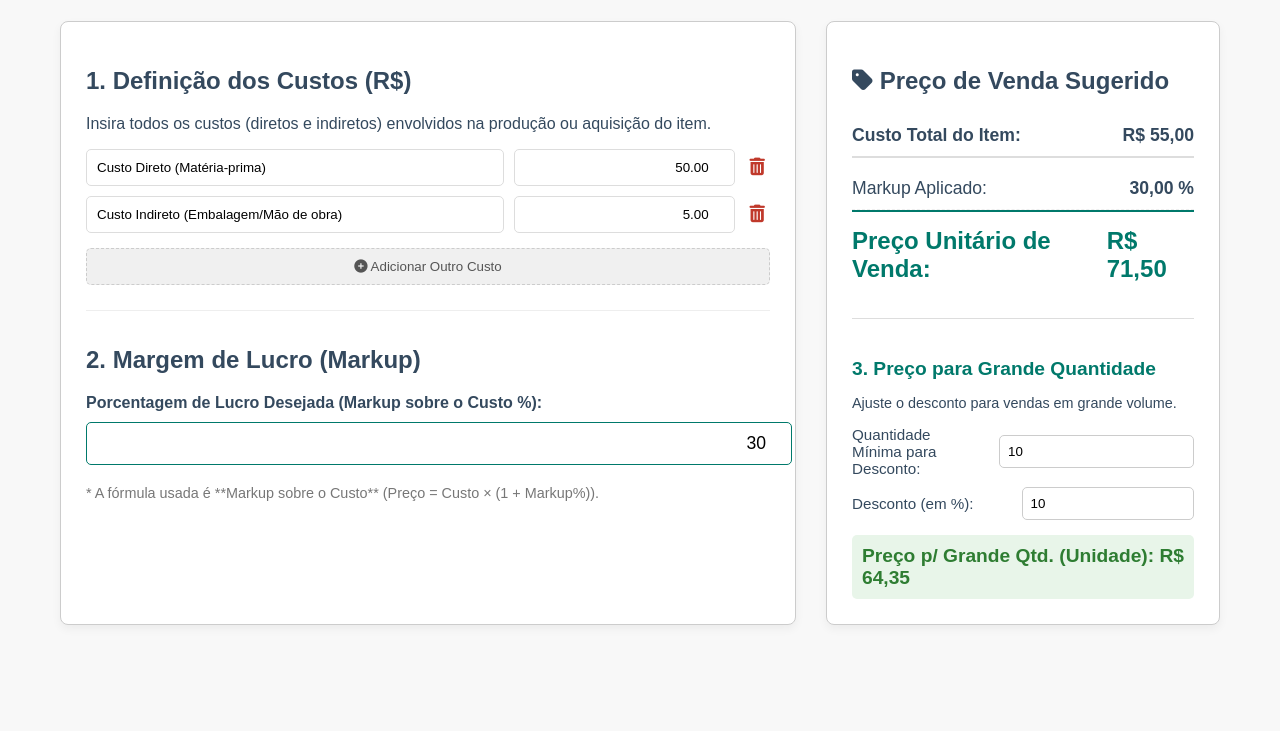
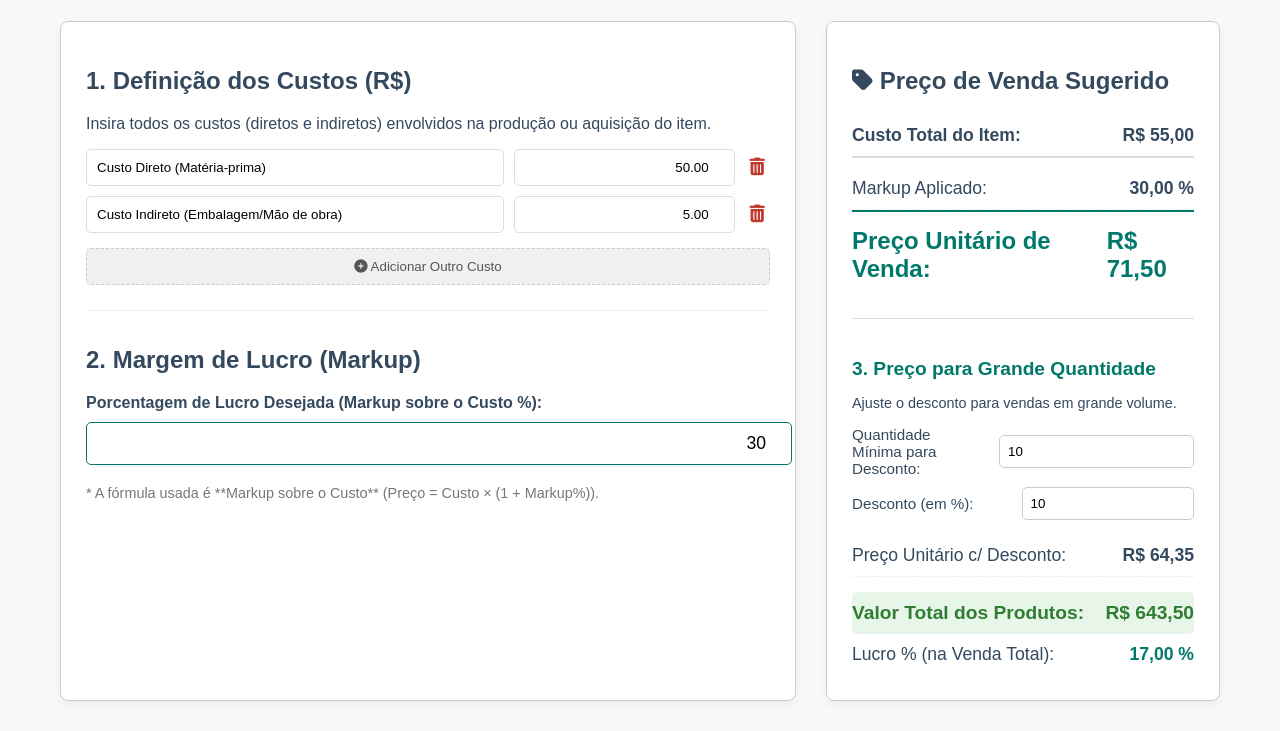
Before and after one commit to erik-bernardo/Plataforma-Educacional, a plain HTML site: page custo_venda.html in a window 1280 px wide. Shown: the part 179-910 px from the top of the page. Before the commit the page ends 834 px from the top, so only its background shows below. Drawn offline with Linux system fonts and the light colour scheme.

Commit message:
Update custo_venda.html

```diff
--- a/custo_venda.html
+++ b/custo_venda.html
@@ -273,14 +273,17 @@
             border-radius: 5px;
         }
 
-        .bulk-result {
+        /* Estilo para o resultado final da seção Bulk (Valor Total) */
+        .bulk-final-result {
             margin-top: 15px;
-            padding: 10px;
+            padding: 10px 0;
             background-color: #e8f5e9; /* Verde bem claro */
             border-radius: 5px;
             font-size: 1.2em;
             font-weight: bold;
             color: #2e7d32;
+            display: flex;
+            justify-content: space-between;
         }
     </style>
 </head>
@@ -352,19 +355,29 @@
 
                     <div class="bulk-input">
                         <label for="bulkQuantity">Quantidade Mínima para Desconto:</label>
-                        <input type="number" id="bulkQuantity" value="10" min="1" oninput="updateBulkPricing()">
+                        <input type="number" id="bulkQuantity" value="10" min="1" oninput="calculatePrice()">
                     </div>
 
                     <div class="bulk-input">
                         <label for="bulkDiscount">Desconto (em %):</label>
-                        <input type="number" id="bulkDiscount" value="10" min="0" max="100" step="0.5" oninput="updateBulkPricing()">
+                        <input type="number" id="bulkDiscount" value="10" min="0" max="100" step="0.5" oninput="calculatePrice()">
                     </div>
 
-                    <div class="bulk-result">
-                        <span>Preço p/ Grande Qtd. (Unidade):</span>
+                    <div class="result-line" style="margin-top: 15px;">
+                        <span>Preço Unitário c/ Desconto:</span>
                         <span id="bulkPrice" class="value">R$ 0,00</span>
                     </div>
-                </div>
+
+                    <div class="bulk-final-result">
+                        <span>Valor Total dos Produtos:</span>
+                        <span id="totalBulkValue" class="value">R$ 0,00</span>
+                    </div>
+
+                    <div class="result-line" style="border-bottom: none;">
+                        <span>Lucro % (na Venda Total):</span>
+                        <span id="bulkProfitPercent" class="value" style="color: var(--cor-financeira);">0,00 %</span>
+                    </div>
+                    </div>
 
             </div>
         </div>
@@ -373,7 +386,7 @@
 
     <script>
         document.addEventListener('DOMContentLoaded', () => {
-            // Adiciona um item de custo inicial ao carregar
+            // Adiciona itens de custo iniciais
             addCostItem('Custo Direto (Matéria-prima)', 50.00);
             addCostItem('Custo Indireto (Embalagem/Mão de obra)', 5.00);
             calculatePrice();
@@ -383,8 +396,6 @@
 
         /**
          * Adiciona um novo campo de custo à lista.
-         * @param {string} name - Nome padrão do custo.
-         * @param {number} value - Valor padrão do custo.
          */
         function addCostItem(name = 'Novo Custo', value = 0.00) {
             const itemDiv = document.createElement('div');
@@ -402,7 +413,6 @@
 
         /**
          * Remove um item de custo da lista.
-         * @param {HTMLElement} button - O botão de remoção clicado.
          */
         function removeCostItem(button) {
             button.closest('.cost-item').remove();
@@ -410,32 +420,48 @@
         }
 
         /**
-         * Atualiza o preço para grande quantidade com base no Preço Final.
-         */
-        function updateBulkPricing() {
-            const finalPriceText = document.getElementById('finalPrice').textContent;
-            // Remove R$, espaços e substitui vírgula por ponto
-            const finalPrice = parseFloat(finalPriceText.replace('R$', '').trim().replace(',', '.') || 0);
-
-            const discount = parseFloat(document.getElementById('bulkDiscount').value) || 0;
-            const quantity = parseFloat(document.getElementById('bulkQuantity').value) || 0;
-
-            let bulkPrice = finalPrice;
-
-            if (discount > 0 && finalPrice > 0) {
-                 // Aplica o desconto percentual
-                const discountFactor = 1 - (discount / 100);
-                bulkPrice = finalPrice * discountFactor;
-            }
-
-            document.getElementById('bulkPrice').textContent = formatCurrency(bulkPrice);
-        }
-
-        /**
          * Formata um número para o formato de moeda R$.
          */
         function formatCurrency(number) {
             return 'R$ ' + number.toLocaleString('pt-BR', { minimumFractionDigits: 2, maximumFractionDigits: 2 });
+        }
+
+        /**
+         * Atualiza o preço para grande quantidade, total e lucro percentual.
+         * @param {number} unitCost - Custo unitário total do produto.
+         * @param {number} unitPriceNoDiscount - Preço unitário final sem desconto.
+         */
+        function updateBulkPricing(unitCost, unitPriceNoDiscount) {
+            const discount = parseFloat(document.getElementById('bulkDiscount').value) || 0;
+            const quantity = parseFloat(document.getElementById('bulkQuantity').value) || 1;
+
+            let unitBulkPrice = unitPriceNoDiscount;
+
+            if (discount > 0 && unitPriceNoDiscount > 0) {
+                // Aplica o desconto percentual
+                const discountFactor = 1 - (discount / 100);
+                unitBulkPrice = unitPriceNoDiscount * discountFactor;
+            }
+
+            // --- CÁLCULOS DOS NOVOS CAMPOS ---
+            const totalBulkValue = unitBulkPrice * quantity; // Valor dos produtos juntos
+            const totalBulkCost = unitCost * quantity;
+
+            let bulkProfitPercent = 0;
+            if (totalBulkCost > 0) {
+                // Lucro % = ((Venda Total - Custo Total) / Custo Total) * 100
+                bulkProfitPercent = ((totalBulkValue - totalBulkCost) / totalBulkCost) * 100;
+            } else if (totalBulkValue > 0) {
+                // Se o custo for zero, o lucro é 100% (ou infinito, mas 100% é mais prático)
+                bulkProfitPercent = 100;
+            }
+
+            // --- EXIBIÇÃO DOS NOVOS RESULTADOS ---
+            document.getElementById('bulkPrice').textContent = formatCurrency(unitBulkPrice);
+            document.getElementById('totalBulkValue').textContent = formatCurrency(totalBulkValue);
+            // Garante que o lucro zero não apareça negativo
+            const percentDisplay = Math.max(0, bulkProfitPercent).toFixed(2).replace('.', ',');
+            document.getElementById('bulkProfitPercent').textContent = percentDisplay + ' %';
         }
 
         /**
@@ -464,7 +490,8 @@
             document.getElementById('finalPrice').textContent = formatCurrency(finalPrice);
 
             // 5. ATUALIZA O PREÇO DE GRANDE QUANTIDADE
-            updateBulkPricing();
+            // Passando o Custo Unitário (totalCost) e o Preço Unitário sem Desconto (finalPrice)
+            updateBulkPricing(totalCost, finalPrice);
         }
 
     </script>
```
